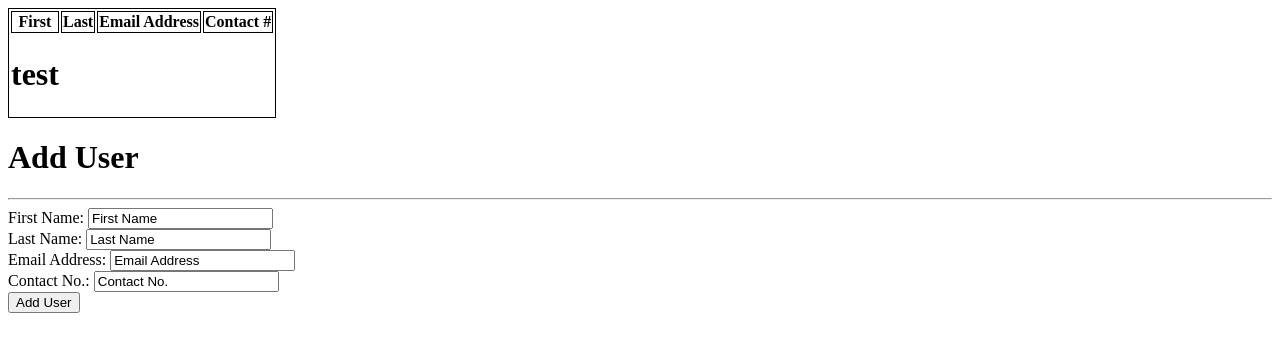
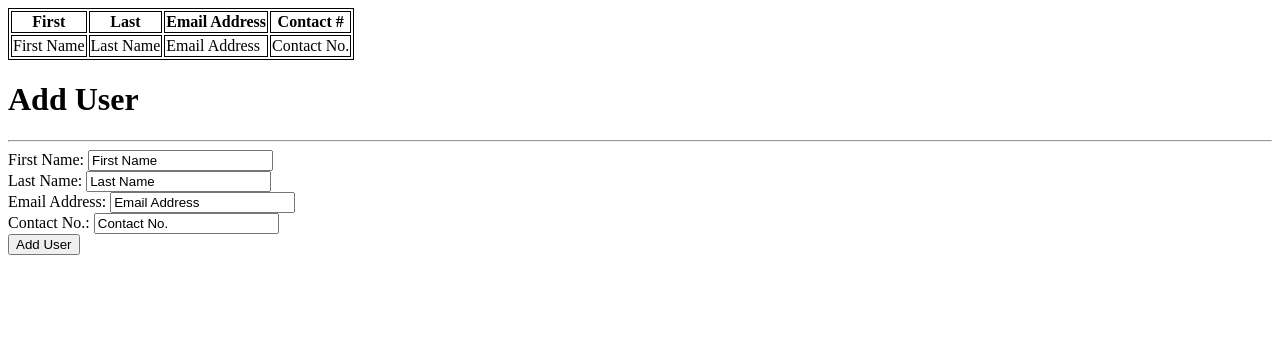
Before and after one commit to MikeDacanay/JQ_User_Exercise, a plain HTML site: page index.html in a window 1280 px wide. Both pictures are taken after a click on the button "Add User". Drawn offline with nearby package versions, Linux system fonts and the light colour scheme.

Commit message:
finished, tags added to the DOM dynamically

```diff
--- a/index.html
+++ b/index.html
@@ -13,26 +13,38 @@
 	</head>
 	<body>
 		<table>
+			<thead>
 				<tr>
 					<th>First</th>
 					<th>Last</th>
 					<th>Email Address</th>
 					<th>Contact #</th>
 				</tr>
+			</thead>
+			<tbody id = "body">
+			</tbody>
 		</table>
 		<h1> Add User </h1>
 		<hr>
 		<form>
-			First Name: <input type = "text" value = "First Name"><br>
-			Last Name: <input type = "text" value = "Last Name"><br>
-			Email Address: <input type = "text" value = "Email Address"><br>
-			Contact No.: <input type = "text" value = "Contact No."><br>
+			First Name: <input id = "1st" type = "text" value = "First Name"><br>
+			Last Name: <input id = "last"type = "text" value = "Last Name"><br>
+			Email Address: <input id = "email" type = "text" value = "Email Address"><br>
+			Contact No.: <input id = "contact" type = "text" value = "Contact No."><br>
 			<button type="button">Add User</button>
 		</form>
 		<script>
 			$('button').click(function(){
-				$('tr').parent().append('<h1> test </h1>')
+
+				var x = $("#1st").val();
+				var y = $("#last").val();
+				var z = $("#email").val();
+				var a = $("#contact").val();
+
+				$('#body').append("<tr>" + "<td>" + x + "</td>" + "<td>" + y + "</td>" + "<td>" + z + "</td>" + "<td>" + a + "</td>" + "</tr>");
 				})
 		</script>
 	</body>
 </html>
+
+<!-- '<tr><td>First</td><td>Last</td><td>Email</td><td>Contact</t></tr>' -->
```
Lines whose indentation alone changed are shown as unchanged.
